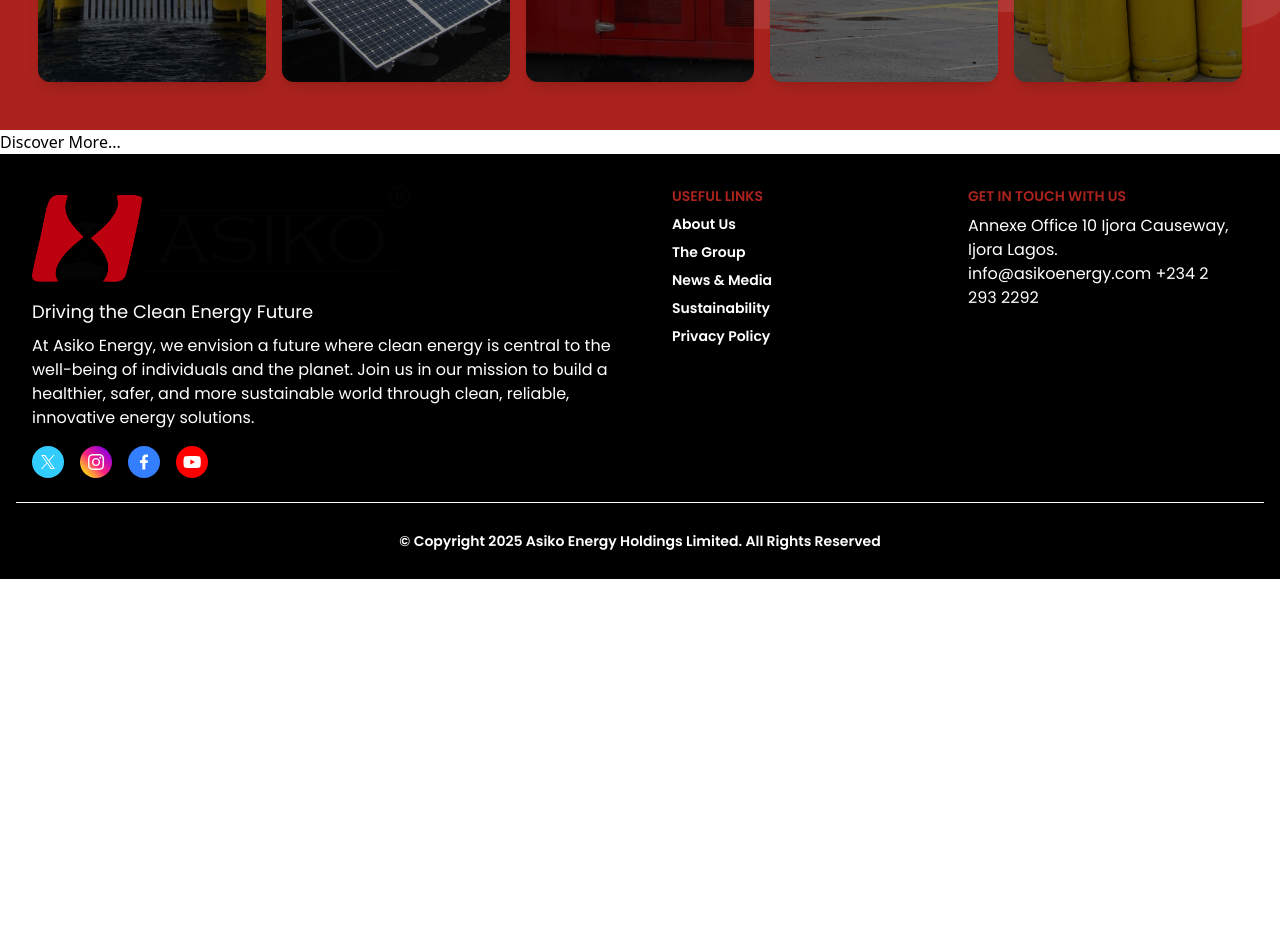
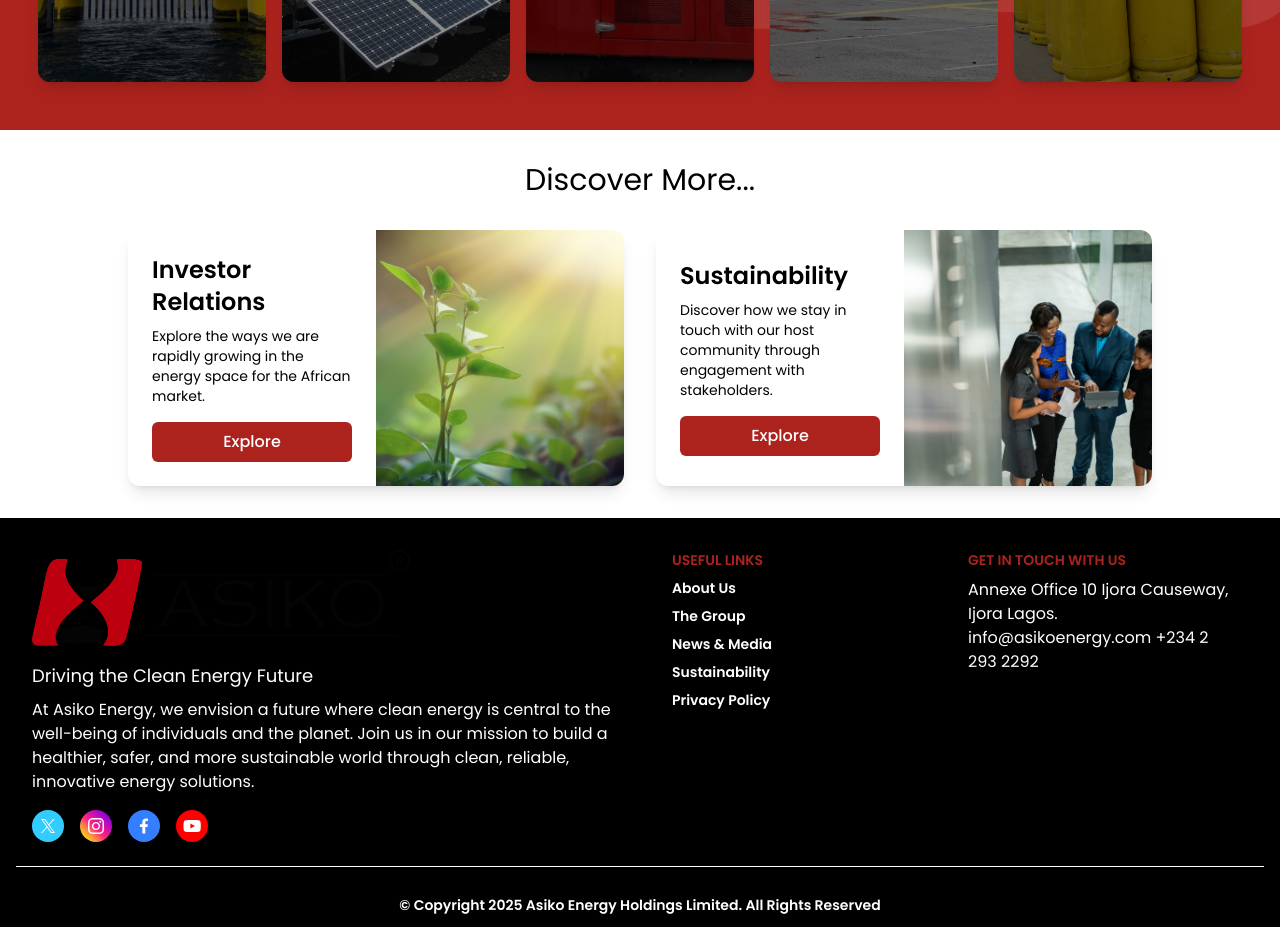
Before and after one commit to Hazzan180/ASIKO, a React (Vite) app in the folder my-project/: page / in a window 1280 px wide. Shown: the part 2840-3767 px from the top of the page. Before the commit the page ends 3419 px from the top, so only its background shows below. Built offline with nearby package versions, Linux system fonts and the light colour scheme; a web font is replaced by a local one.

Commit message:
new commit

```diff
--- a/my-project/src/Component/Header/Header.jsx
+++ b/my-project/src/Component/Header/Header.jsx
@@ -147,7 +147,7 @@
 
           <li><NavLink to="/careers" onClick={closeActiveBar} className={isCurrentPage('/careers')}>Careers</NavLink></li>
 
-          <button onClick={getInTouch} className="bg-mainColor text-secondary rounded-3xl font-medium border  py-2 px-4 ">
+          <button onClick={getInTouch} className="bg-mainColor transition hover:bg-mainColor/80 text-secondary rounded-3xl font-medium border  py-2 px-4 ">
             Get In Touch
           </button>
           <div className='close-icon' onClick={closeMenu}>
--- a/my-project/src/Pages/Careers.jsx
+++ b/my-project/src/Pages/Careers.jsx
@@ -10,6 +10,8 @@
 import Oedit from "../assets/Oedit.svg"
 import Oteam from "../assets/Oteam.svg"
 import Otest from "../assets/test.svg"
+
+
 
 // Data for the "How we hire" section
 const hireSteps = [
@@ -41,6 +43,7 @@
 ];
 
 const Careers = () => {
+
   return (
     <div>
        <Banner contest={"Careers"} bannerImg={CareerBanner}/>
--- a/my-project/src/Pages/Home.jsx
+++ b/my-project/src/Pages/Home.jsx
@@ -2,6 +2,8 @@
 import { motion } from 'framer-motion';
 import Helment from '../Component/Helment/Helment';
 import Hero from '../Component/Hero/Hero';
+
+import {useNavigate,} from 'react-router-dom'
 
 // Images
 import whoweare from "../assets/whoweare.png";
@@ -50,6 +52,24 @@
 ]
 
 const Home = () => {
+   const navigae = useNavigate()
+
+   const investorRelations = () => {
+    navigae('/investorRelations')
+     window.scrollTo({
+      top: 0,
+      behavior: 'smooth',
+    });
+  }
+
+  const sustainability = () => {
+    navigae('/sustainability')
+     window.scrollTo({
+      top: 0,
+      behavior: 'smooth',
+    });
+  }
+
   return (
     <Helment title='Home'>
       <Hero />
@@ -162,11 +182,59 @@
 
       </div>
 
-      {/*section 5 */}
-      <div>
-        <h2>Discover More...</h2>
+      {/*section 6 */}
+      <div className="px-6 md:px-[10%] py-8 text-center font-poppins cursor-pointer">
+  <h2 className="text-3xl text-primary mb-8">Discover More...</h2>
 
+  <div className="grid grid-cols-1 md:grid-cols-2 gap-8">
+    {/* Card 1 */}
+    <div className="flex flex-col lg:flex-row items-center bg-white shadow-lg rounded-xl overflow-hidden">
+      {/* Text Section */}
+      <div className="p-6 flex flex-col justify-center text-left w-full lg:w-1/2">
+        <h3 className="text-2xl font-semibold text-primary mb-2">Investor Relations</h3>
+        <p className="text-sm text-gray-700 mb-4">
+          Explore the ways we are rapidly growing in the energy space for the African market.
+        </p>
+        <button onClick={investorRelations} className="bg-mainColor text-secondary px-6 py-2 rounded-md font-medium transition hover:bg-mainColor/80">
+          Explore
+        </button>
       </div>
+
+      {/* Image Section with Zoom Effect */}
+      <div className="w-full lg:w-1/2 overflow-hidden">
+        <img
+          src={homeimgc1}
+          alt="Investor Relations"
+          className="w-full h-64 object-cover transition-transform duration-300 ease-in-out transform hover:scale-110"
+        />
+      </div>
+    </div>
+
+    {/* Card 2 */}
+    <div className="flex flex-col lg:flex-row items-center bg-white shadow-lg rounded-xl overflow-hidden">
+      {/* Text Section */}
+      <div className="p-6 flex flex-col justify-center text-left w-full lg:w-1/2">
+        <h3 className="text-2xl font-semibold text-primary mb-2">Sustainability</h3>
+        <p className="text-sm text-gray-700 mb-4">
+          Discover how we stay in touch with our host community through engagement with stakeholders.
+        </p>
+        <button onClick={sustainability} className="bg-mainColor text-secondary px-6 py-2 rounded-md font-medium transition hover:bg-mainColor/80">
+          Explore
+        </button>
+      </div>
+
+      {/* Image Section with Zoom Effect */}
+      <div className="w-full lg:w-1/2 overflow-hidden">
+        <img
+          src={homeimgc2}
+          alt="Sustainability"
+          className="w-full h-64 object-cover transition-transform duration-300 ease-in-out transform hover:scale-110"
+        />
+      </div>
+    </div>
+  </div>
+      </div>
+
     </Helment>
   );
 };
--- a/my-project/src/Pages/OurCompany.jsx
+++ b/my-project/src/Pages/OurCompany.jsx
@@ -3,16 +3,90 @@
 // Images
 import Banner from '../Component/UI/Banner/Banner';
 import companyBanner from '../assets/companyBanner.jpeg';
-import cSvg from "../assets/cSVG.png";
 import cUser from "../assets/cUser.png";
-import CareerUser from "../assets/CareerUser.jpeg"
+import yellow from "../assets/yellow.jpeg"
+
+import { useNavigate } from 'react-router-dom';
 
 const OurCompany = () => {
+  const data = [
+    {
+      title: "Gas Terminalling Global Operations Limited (GTGOL)",
+      link: "/gtgop" // Add appropriate link
+    },
+    {
+      title: "Gas Terminalling and Distribution Limited (GTDL)",
+      link: "/gtd"
+    },
+    {
+      title: "Asiko Power Limited (APL)",
+      link: "/apl"
+    },
+    {
+      title: "Gas Terminalling Storage Limited (GTSL)",
+      link: "/gtscl" // Add appropriate link
+    },
+    {
+      title: "Asiko Hydrocarbon Company Limited (AHCL)",
+      link: "/ahcl" // Add appropriate link
+    },
+    {
+      title: "Asiko Carbon Zero Limited (ACZL)",
+      link: "/azcl" // Add appropriate link
+    },
+  ];
+
+  const navigate = useNavigate();
+
+  const handleNavigation = (path) => {
+    if (path) {
+      navigate(path);
+      window.scrollTo({ top: 0, behavior: 'smooth' });
+    }
+  };
+
   return (
     <div>
       <Banner contest={"About Us"} bannerImg={companyBanner} />
+
+      {/* Section 1 - Hero Section */}
+
+      {/* Section 2 */}
+     <div className='px-6 md:px-16 lg:px-24 py-12'>
+     <h1 className='text-2xl sm:text-3xl text-primary mb-20 text-center'>Asiko Energy Holdings Limited (AEHL) is the holding company for a group of clean energy and renewable solutions companies</h1>
+     <div className="grid grid-cols-1 md:grid-cols-2 lg:grid-cols-3 gap-8">
+        {data.map((item, index) => (
+          <div
+            key={index}
+            onClick={() => handleNavigation(item.link)}
+            className="bg-white shadow-lg rounded-2xl p-6 border-l-4 border-mainColor hover:shadow-2xl transition duration-300 cursor-pointer"
+          >
+            <h3 className="text-xl text-center font-semibold text-primary mb-3">
+              {item.title}
+            </h3>
+          </div>
+        ))}
+      </div>
+     </div>
+
+     {/* Section 3  */}
+      <div className="px-6 md:px-[10%] py-8 flex flex-col md:flex-row justify-between items-start gap-5 font-poppins">
+            <div className="md:max-w-[50%] w-full">
+             <h2 className=" text-2xl  pb-2">
+             Welcome to Asiko Energy Holdings, a leading provider of clean energy solutions in West Africa.
+             </h2>
+             <p className='text-lg text-gray mt-5'>At Asiko Energy Holdings, we are dedicated to enabling a comprehensive network of clean energy solutions across West Africa. Our vision is to unlock the region’s clean energy potential by creating a future where sustainable, accessible, and innovative energy solutions power progress and prosperity.</p>
+             </div>
+
+            <div className="md:max-w-[50%] w-full flex justify-center">
+               <img src={yellow} alt="Career User" className="w-full max-w-full object-cover"/>
+            </div>
+      </div>
+
+      {/*section 4 */}
+
     </div>
   );
-}
+};
 
 export default OurCompany;
```
Also changed, not shown: my-project/src/assets/yellow.jpeg (added).
